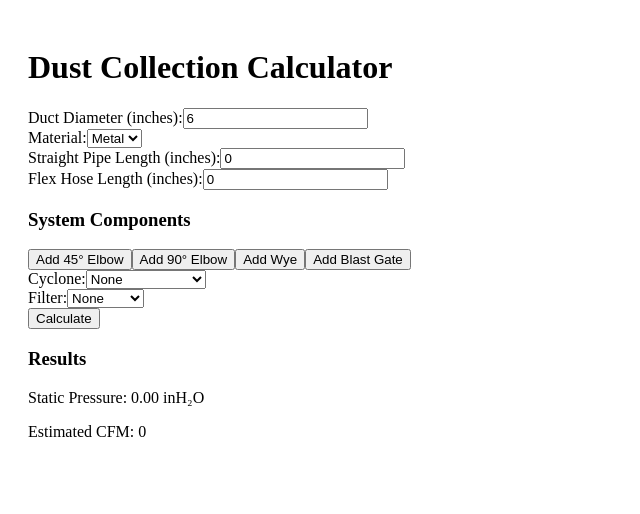
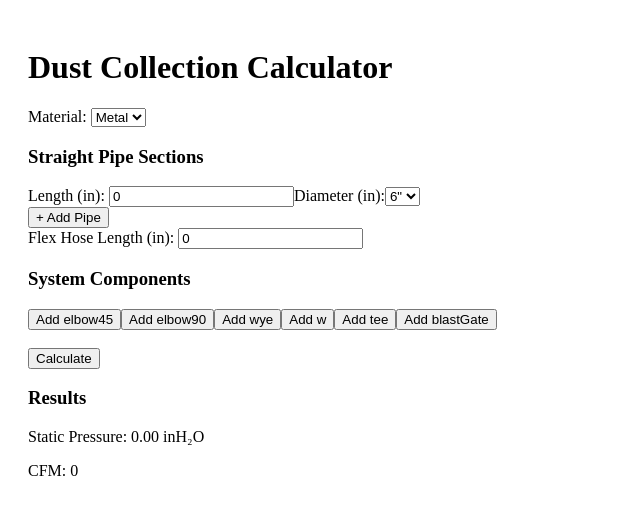
Before and after one commit to jfantin75/dust-calc-full2, a Next.js app: page / in a window 1280 px wide. Both pictures are taken after a click on the button "Calculate". Shown: the top 514 px of the page, without its empty margins (0-640 px from the left). Built offline with nearby package versions, Linux system fonts and the light colour scheme.

Commit message:
Update DustCollectionCalculator.js

```diff
--- a/components/DustCollectionCalculator.js
+++ b/components/DustCollectionCalculator.js
@@ -1,4 +1,4 @@
-
+// File: components/DustCollectionCalculator.js
 import React, { useState } from 'react';
 
 const defaultFanChart = [
@@ -16,11 +16,14 @@ const componentLoss = {
   elbow45: 0.2,
   elbow90: 0.3,
   wye: 0.25,
-  blastGate: 0.15,
-  cycloneLow: 0.5,
-  cycloneHigh: 1.0,
-  filterStandard: 0.5,
-  filterHEPA: 1.0
+  w: 0.35,
+  tee: 0.4,
+  blastGate: 0.15
+};
+
+const frictionLoss = {
+  metal: { '4': 0.006, '5': 0.005, '6': 0.004 },
+  pvc: { '4': 0.008, '5': 0.007, '6': 0.006 }
 };
 
 function interpolateCFM(fanChart, targetSP) {
@@ -36,60 +39,42 @@ function interpolateCFM(fanChart, targetSP) {
 }
 
 function DustCollectionCalculator() {
-  const [ductDiameter, setDuctDiameter] = useState(6);
   const [material, setMaterial] = useState('metal');
+  const [pipes, setPipes] = useState([{ length: 0, diameter: 6 }]);
+  const [flexLength, setFlexLength] = useState(0);
   const [components, setComponents] = useState([]);
-  const [flexLength, setFlexLength] = useState(0);
-  const [straightLength, setStraightLength] = useState(0);
-  const [cyclone, setCyclone] = useState('none');
-  const [filter, setFilter] = useState('none');
   const [results, setResults] = useState(null);
 
-  const addComponent = (type) => {
-    setComponents(prev => [...prev, { type, count: 1 }]);
+  const addPipe = () => setPipes(p => [...p, { length: 0, diameter: 6 }]);
+  const updatePipe = (i, field, val) => {
+    const updated = [...pipes];
+    updated[i][field] = field === 'length' ? Number(val) : val;
+    setPipes(updated);
   };
 
-  const updateComponent = (index, count) => {
+  const addComponent = (type) => setComponents(c => [...c, { type, count: 1, diameter: 6 }]);
+  const updateComponent = (i, field, val) => {
     const updated = [...components];
-    updated[index].count = Number(count);
+    updated[i][field] = field === 'count' ? Number(val) : val;
     setComponents(updated);
   };
 
   const calculate = () => {
-    const lossPerInch = material === 'pvc' ? 0.006 : 0.004;
-    let sp = straightLength * lossPerInch + flexLength * 0.02;
-
+    let sp = flexLength * 0.02;
+    pipes.forEach(p => {
+      const loss = frictionLoss[material][p.diameter.toString()] || 0.005;
+      sp += p.length * loss;
+    });
     components.forEach(c => {
-      sp += (componentLoss[c.type] || 0) * c.count;
+      sp += (componentLoss[c.type] || 0.2) * c.count;
     });
 
-    if (cyclone === 'low') sp += componentLoss.cycloneLow;
-    if (cyclone === 'high') sp += componentLoss.cycloneHigh;
-    if (filter === 'standard') sp += componentLoss.filterStandard;
-    if (filter === 'hepa') sp += componentLoss.filterHEPA;
-
-    let cfm = 1000;
-    let previousCFM = 0;
-    let iterations = 0;
-
-    while (Math.abs(cfm - previousCFM) > 1 && iterations < 20) {
-      const area = Math.PI * ((ductDiameter / 2) ** 2) / 144;
-      const fpm = cfm / area;
-      const updatedSP = straightLength * lossPerInch + flexLength * 0.02;
-
-      components.forEach(c => {
-        sp += (componentLoss[c.type] || 0) * c.count;
-      });
-      if (cyclone === 'low') sp += componentLoss.cycloneLow;
-      if (cyclone === 'high') sp += componentLoss.cycloneHigh;
-      if (filter === 'standard') sp += componentLoss.filterStandard;
-      if (filter === 'hepa') sp += componentLoss.filterHEPA;
-
-      previousCFM = cfm;
+    let cfm = 1000, prev = 0, tries = 0;
+    while (Math.abs(cfm - prev) > 1 && tries < 20) {
+      prev = cfm;
       cfm = interpolateCFM(defaultFanChart, sp);
-      iterations++;
+      tries++;
     }
-
     setResults({ sp: sp.toFixed(2), cfm: Math.round(cfm) });
   };
 
@@ -97,59 +82,54 @@ function DustCollectionCalculator() {
     <div style={{ padding: 20 }}>
       <h1>Dust Collection Calculator</h1>
       <div>
-        <label>Duct Diameter (inches):</label>
-        <input type="number" value={ductDiameter} onChange={e => setDuctDiameter(Number(e.target.value))} />
-      </div>
-      <div>
-        <label>Material:</label>
+        <label>Material: </label>
         <select value={material} onChange={e => setMaterial(e.target.value)}>
           <option value="metal">Metal</option>
           <option value="pvc">PVC</option>
         </select>
       </div>
+      <h3>Straight Pipe Sections</h3>
+      {pipes.map((p, i) => (
+        <div key={i}>
+          Length (in): <input type="number" value={p.length} onChange={e => updatePipe(i, 'length', e.target.value)} />
+          Diameter (in):
+          <select value={p.diameter} onChange={e => updatePipe(i, 'diameter', e.target.value)}>
+            <option value={4}>4"</option>
+            <option value={5}>5"</option>
+            <option value={6}>6"</option>
+          </select>
+        </div>
+      ))}
+      <button onClick={addPipe}>+ Add Pipe</button>
       <div>
-        <label>Straight Pipe Length (inches):</label>
-        <input type="number" value={straightLength} onChange={e => setStraightLength(Number(e.target.value))} />
-      </div>
-      <div>
-        <label>Flex Hose Length (inches):</label>
+        <label>Flex Hose Length (in): </label>
         <input type="number" value={flexLength} onChange={e => setFlexLength(Number(e.target.value))} />
       </div>
+      <h3>System Components</h3>
+      {components.map((c, i) => (
+        <div key={i}>
+          {c.type.toUpperCase()} Count:
+          <input type="number" value={c.count} onChange={e => updateComponent(i, 'count', e.target.value)} />
+          Diameter:
+          <select value={c.diameter} onChange={e => updateComponent(i, 'diameter', e.target.value)}>
+            <option value={4}>4"</option>
+            <option value={5}>5"</option>
+            <option value={6}>6"</option>
+          </select>
+        </div>
+      ))}
       <div>
-        <h3>System Components</h3>
-        <button onClick={() => addComponent('elbow45')}>Add 45° Elbow</button>
-        <button onClick={() => addComponent('elbow90')}>Add 90° Elbow</button>
-        <button onClick={() => addComponent('wye')}>Add Wye</button>
-        <button onClick={() => addComponent('blastGate')}>Add Blast Gate</button>
-        {components.map((c, i) => (
-          <div key={i}>
-            {c.type}:
-            <input type="number" value={c.count} onChange={e => updateComponent(i, e.target.value)} />
-          </div>
+        {['elbow45','elbow90','wye','w','tee','blastGate'].map(t => (
+          <button key={t} onClick={() => addComponent(t)}>Add {t}</button>
         ))}
       </div>
-      <div>
-        <label>Cyclone:</label>
-        <select value={cyclone} onChange={e => setCyclone(e.target.value)}>
-          <option value="none">None</option>
-          <option value="low">Low Resistance</option>
-          <option value="high">High Resistance</option>
-        </select>
-      </div>
-      <div>
-        <label>Filter:</label>
-        <select value={filter} onChange={e => setFilter(e.target.value)}>
-          <option value="none">None</option>
-          <option value="standard">Standard</option>
-          <option value="hepa">HEPA</option>
-        </select>
-      </div>
+      <br />
       <button onClick={calculate}>Calculate</button>
       {results && (
         <div>
           <h3>Results</h3>
           <p>Static Pressure: {results.sp} inH₂O</p>
-          <p>Estimated CFM: {results.cfm}</p>
+          <p>CFM: {results.cfm}</p>
         </div>
       )}
     </div>
```
